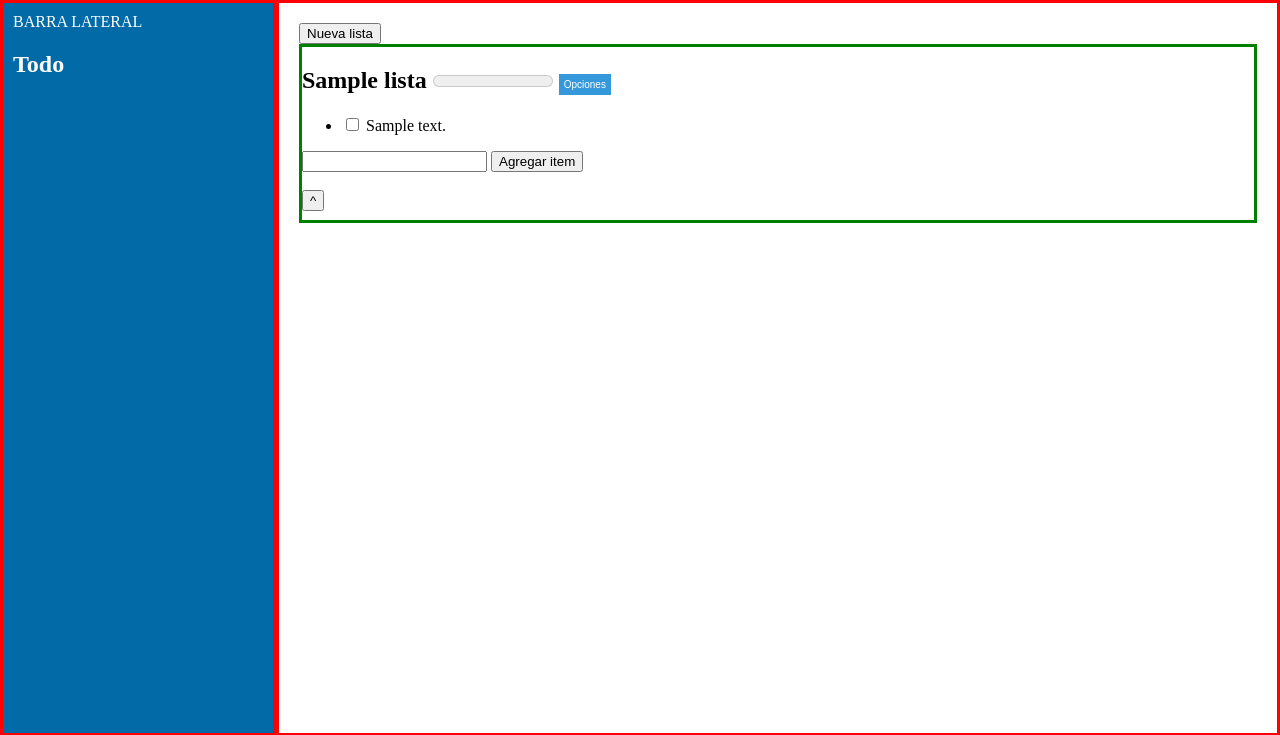
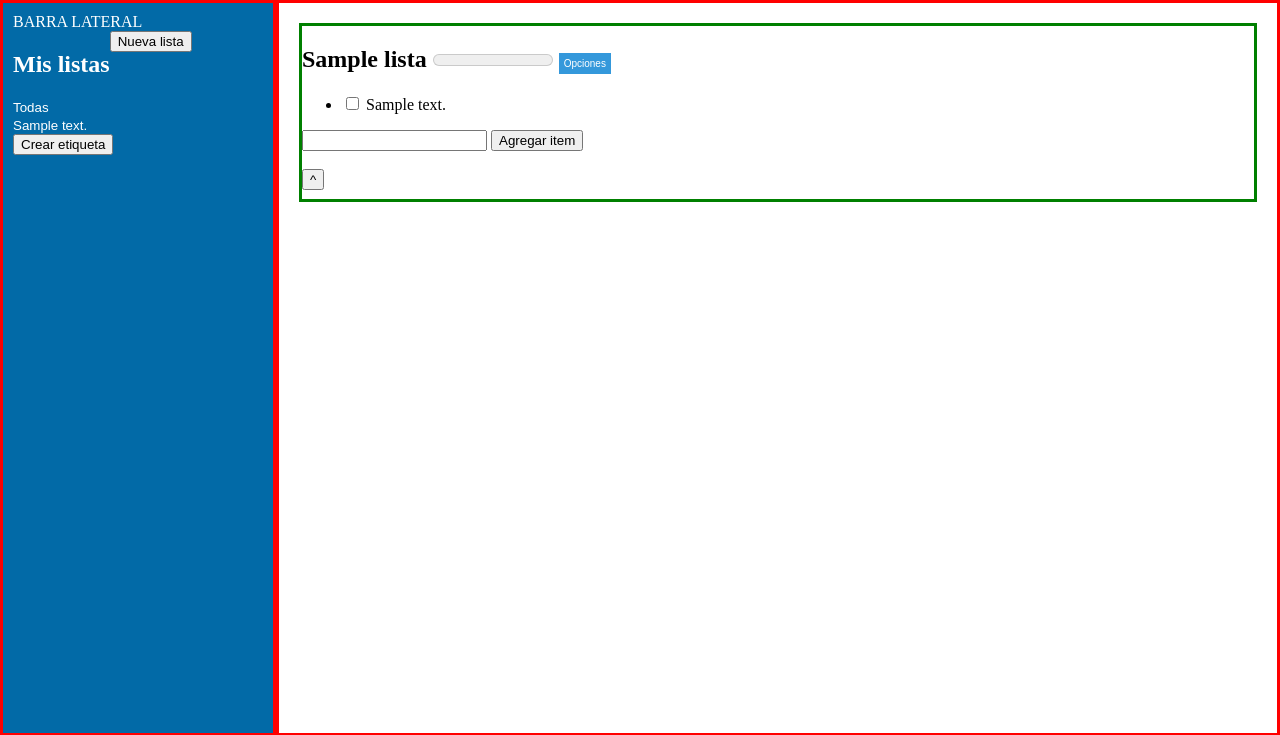
Before and after one commit to julianlora/TaskIt, a PHP site: page / in a window 1280 px wide. Shown: the part 44-779 px from the top of the page. Run offline with PHP 8.4, Linux system fonts and the light colour scheme; the visitor is signed in with stand-in values (Sample User, id 1); tables that the repository leaves empty or names only in its code hold one stand-in row (values such as "Sample post").

Commit message:
Tercer commit

```diff
--- /dev/null
+++ b/controlador/EtiquetaController.php
@@ -0,0 +1,71 @@
+<?php
+
+class EtiquetaController {
+    private $etiquetas = [];
+    private $conexion;
+
+    public function __construct($conexion) {
+        $this->conexion = $conexion;
+        $this->cargarEtiquetasDelUsuario();
+    }
+
+    public function cargarEtiquetasDelUsuario(){
+
+        $id = $_SESSION['id'];
+        $resultado = mysqli_query($this->conexion, "
+        SELECT * from etiquetas
+        WHERE id_usuario = '$id'
+        ");
+        while($etiqueta = mysqli_fetch_array($resultado)){
+            $this->etiquetas[] = $etiqueta;
+        }
+    }
+
+    public function obtenerEtiquetas(){
+        return $this->etiquetas;
+    }
+
+    public function insertarBotonCrearEtiqueta(){
+        echo"
+        <form method='post'>
+        <input type='hidden' name='accion' value='crear_etiqueta'>
+        <button type='submit'>Crear etiqueta</button>
+        </form>
+        ";
+    }
+
+    public function insertarFormularioCrearEtiqueta(){
+        echo"
+        <form action='sql/etiquetaABM.php' method='post'>
+        <label for='etiqueta'>Etiqueta</label>
+        <input type='text' name='etiqueta' required>
+        <input type='hidden' name='accion' value='crear_etiqueta'>
+        <button type='submit'>Enviar</button>
+        </form>";
+    }
+
+    public function mostrarEtiquetasEnPantalla(){
+        // Insertar etiqueta "todas"
+        echo "
+        <form action='sql/etiquetaABM.php' method='post'>
+        <input type='hidden' name='accion' value='filtrar_etiqueta'>
+        <input type='hidden' name='etiqueta' value='todas'>
+        <button class='etiqueta' type='submit'>Todas</button>
+        </form>
+        ";
+        // Insertar etiquetas del usuario
+        foreach($this->etiquetas as $etiqueta){
+            $texto = $etiqueta['texto'];
+            echo "
+            <form action='sql/etiquetaABM.php' method='post'>
+            <input type='hidden' name='accion' value='filtrar_etiqueta'>
+            <input type='hidden' name='etiqueta' value='$texto'>
+            <button class='etiqueta' type='submit'>$texto</button>
+            </form>
+            ";
+        }
+
+
+    }
+}
+?>
--- a/controlador/ListaController.php
+++ b/controlador/ListaController.php
@@ -22,9 +22,44 @@ class ListaController {
         }
     }
 
+    public function insertarBotonNuevaLista(){
+        echo"
+        <form method='post'>
+        <input type='hidden' name='accion' value='nueva_lista'>
+        <button type='submit'>Nueva lista</button>
+        </form>
+        ";
+    }
+
+    public function insertarFormularioCrearLista(){
+        echo"
+        <form action='sql/listaABM.php' method='post'>
+        <label for='titulo'>Titulo</label>
+        <input type='text' name='titulo' required>
+        <label for='etiqueta'>Etiqueta</label>
+        <select name='etiqueta'>
+            <option value='ninguna' selected>Ninguna</option>
+        ";
+        $controladoretiqueta = new EtiquetaController($this->conexion);
+        $etiquetas = $controladoretiqueta->obtenerEtiquetas();
+        foreach($etiquetas as $etiqueta){
+            $texto = $etiqueta['texto'];
+            echo"
+            <option value='$texto'>$texto</option>
+            ";
+        }
+        echo"
+        </select>
+        <input type='hidden' name='accion' value='crear_lista'>
+        <button type='submit'>Enviar</button>
+        </form>
+        ";
+    }
+
     public function mostrarListasEnPantalla(){
         $item_controlador = new ItemController($this->conexion);
         foreach($this->listas as $lista){
+            if (!isset($_SESSION['etiqueta']) || $_SESSION['etiqueta'] == $lista['etiqueta'] || $_SESSION['etiqueta'] == 'todas'){
                 $titulo = $lista['titulo'];
                 $id = $lista['id'];
                 echo "
@@ -38,6 +73,7 @@ class ListaController {
                                 <div id='opciones-lista' class='dropdown-content'>
                                     <button class='paper-btn show'>Esconder tareas terminadas</button>
                                     <button class='paper-btn show'>Esconder barra de progreso</button>
+                                    <button class='paper-btn show'>Definir etiqueta</button>
                                     <button class='paper-btn show'>Modificar fecha de finalización</button>
                                     <button class='paper-btn show'>Eliminar</button>
                                 </div>
@@ -59,6 +95,8 @@ class ListaController {
                 ";
             }
 
+        }
+
 
     }
 }
--- a/index.php
+++ b/index.php
@@ -1,4 +1,11 @@
-<?php session_start();?>
+<?php
+    session_start();
+    require("connect.php");
+    include("controlador/ListaController.php");
+    $controladorlista = new ListaController($conexion);
+    include("controlador/EtiquetaController.php");
+    $controladoretiqueta = new EtiquetaController($conexion);
+?>
 <!DOCTYPE html>
 <html lang="en">
 <head>
@@ -7,8 +14,8 @@
     <title>TaskIt</title>
     <link rel="stylesheet" href="styles.css"> <!-- Enlaza a tu archivo de estilos CSS -->
 </head>
-<?php require("connect.php"); ?>
 <body>
+    <h1 hidden="true">TaskIt</h1>
     <!-- Barra de Navegación Superior -->
     <header class="barra">
         <nav>
@@ -26,21 +33,34 @@
         <aside class="barralateral">
             <!-- Contenido de la barra lateral, como menús, enlaces, etc. -->
             BARRA LATERAL
-            <h2>Todo</h2>
+            <div style="display:flex;">
+                <h2>Mis listas</h2>
+                <?php
+                if (!isset($_POST['accion']) || $_POST['accion'] != 'nueva_lista'){
+                    $controladorlista->insertarBotonNuevaLista();
+                }
+                ?>
+            </div>
+            <?php
+                if (isset($_POST['accion']) && $_POST['accion'] == 'nueva_lista'){
+                    $controladorlista->insertarFormularioCrearLista();
+                }
+                $controladoretiqueta->mostrarEtiquetasEnPantalla();
+                if (isset($_POST['accion']) && $_POST['accion'] == 'crear_etiqueta'){
+                    $controladoretiqueta->insertarFormularioCrearEtiqueta();
+                } else {
+                    $controladoretiqueta->insertarBotonCrearEtiqueta();
+                }
+
+            ?>
         </aside>
 
         <!-- Ventana Principal -->
         <main class="ventanaprincipal">
             <!-- Contenido principal de la página, como tableros, tarjetas, listas, etc. -->
 
-            <button class="nuevalista" onclick=crearLista()>Nueva lista</button>
-
             <?php
-                include("controlador/ListaController.php");
-                $controlador = new ListaController($conexion);
-                $controlador->mostrarListasEnPantalla();
-
-
+                $controladorlista->mostrarListasEnPantalla();
             ?>
         </main>
     </div>
--- a/script.js
+++ b/script.js
@@ -1,22 +1,3 @@
-const ventanaprincipal = document.querySelector(".ventanaprincipal")
-
-function crearLista(){
-    const crearListaBtn = document.querySelector(".nuevalista")
-    crearListaBtn.hidden = true
-    let form = document.createElement('div')
-    // edit.classList.add('edit', `e${item.id}`)
-    let content = `
-    <form action="sql/listaABM.php" method="post">
-    <label for="nombre">Titulo</label>
-    <input type="text" name="titulo" required>
-    <input type='hidden' name='accion' value='crear_lista'>
-    <button type="submit">Enviar</button>
-    </form>
-    `
-    form.innerHTML = content
-    crearListaBtn.insertAdjacentElement("afterend", form)
-}
-
 window.addEventListener('click', function(event) {
     // Verificar si el elemento clickeado tiene clases
     if (event.target.classList) {
--- a/styles.css
+++ b/styles.css
@@ -18,6 +18,13 @@ aside {
     color: #fff;
     width: 250px;
     padding: 10px;
+}
+
+.etiqueta {
+    padding: 0;
+    border: none;
+    background-color: #026aa7;
+    color: white;
 }
 
 /* Estilos para la ventana principal */
```
Also changed, not shown: sql/etiquetaABM.php (added, +40 -0 lines), sql/listaABM.php (+15 -2 lines). Lines whose indentation alone changed are shown as unchanged.
